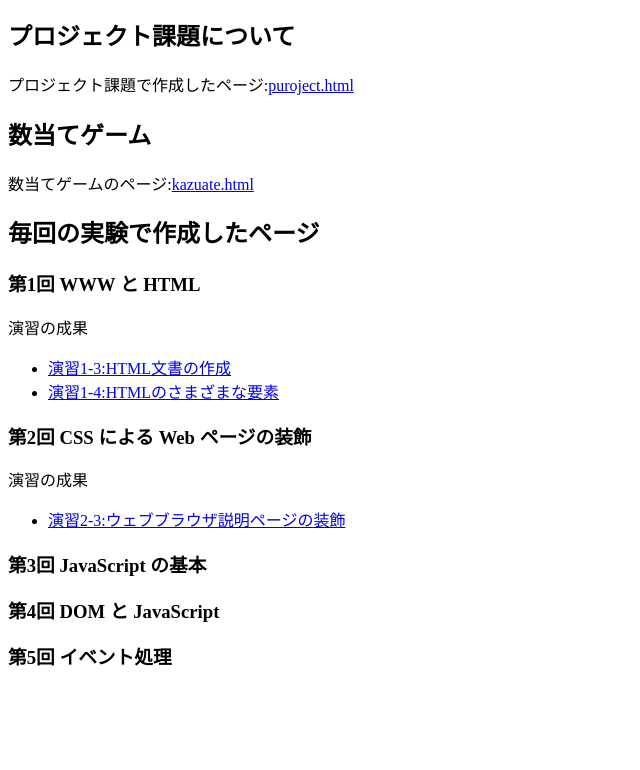
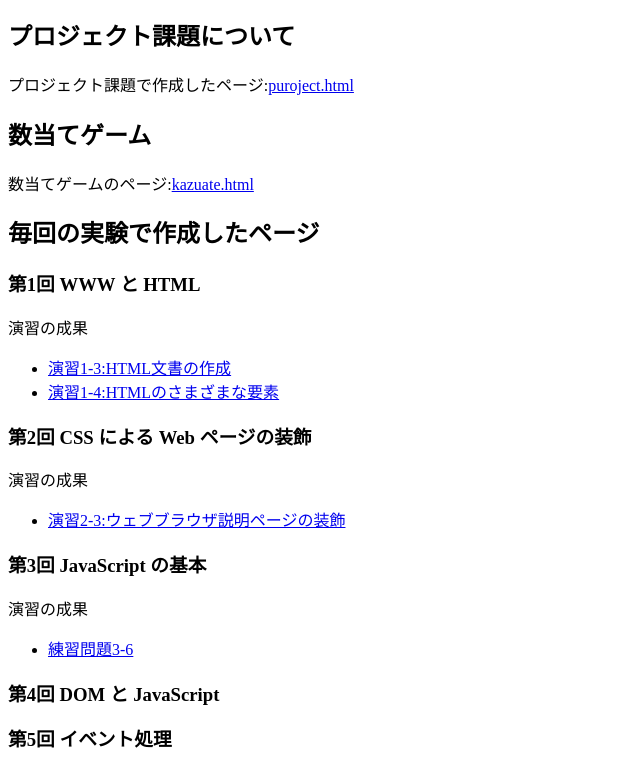
Before and after one commit to G284782022/medialabo, a plain HTML site: page index.html in a window 1280 px wide. Shown: the part 127-897 px from the top of the page, without its empty margins (0-640 px from the left). Before the commit the page ends 814 px from the top, so only its background shows below. Drawn offline with Linux system fonts and the light colour scheme.

Commit message:
課題3-3

```diff
--- a/index.html
+++ b/index.html
@@ -35,6 +35,10 @@
       <li><a href="practice-css/browser-intro.html" targat="_blank">演習2-3:ウェブブラウザ説明ページの装飾</a></li>
     </ul>
     <h3>第3回 JavaScript の基本</h3>
+    <p>演習の成果</p>
+    <ul>
+      <li><a href="practice-js/obj-practice.html" targat="_blank">練習問題3-6</a></li>
+    </ul>
     <h3>第4回 DOM と JavaScript</h3>
     <h3>第5回 イベント処理</h3>
   </body>
```
